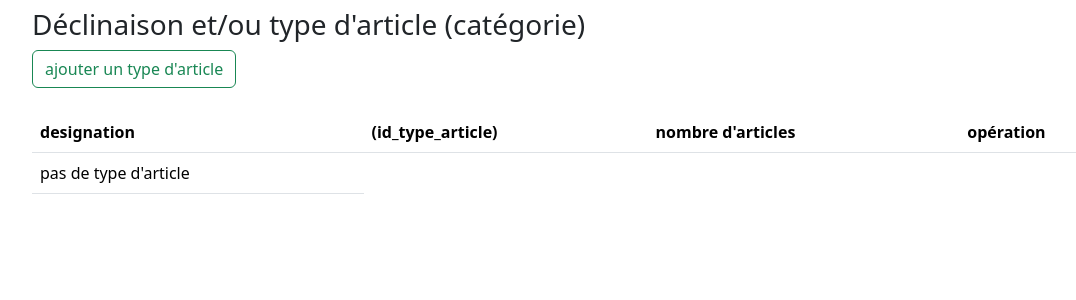
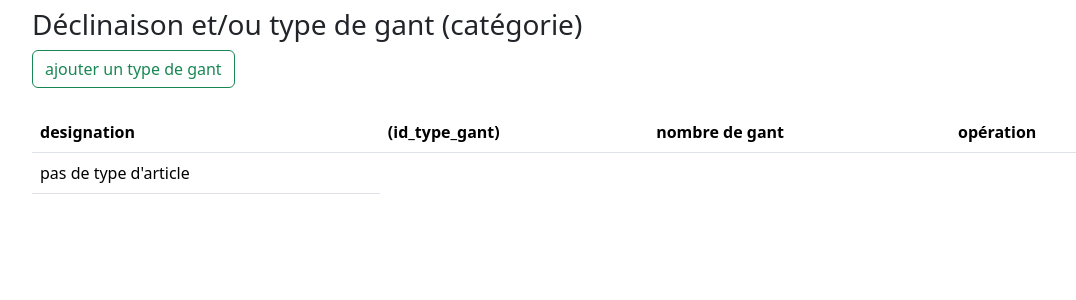
Before and after one commit to benjond/SAE-3-4-5, a Flask app: page /admin/type-article/show in a window 1280 px wide. Shown: the part 64-364 px from the top of the page, without its empty margins (50-1126 px from the left). Run offline with Flask 3, Linux system fonts and the light colour scheme; a user stored in the database is signed in; data that the repository does not hold is empty; some libraries are stand-ins or nearby versions.

Commit message:
Update show_gant.html and show_type_article.html

```diff
--- a/templates/admin/type_article/show_type_article.html
+++ b/templates/admin/type_article/show_type_article.html
@@ -1,30 +1,30 @@
 {% extends 'admin/layout_admin.html' %}
 
 {% block title %}
-    <title>afficher les types d'article</title>
+    <title>afficher les types de gant</title>
 {% endblock %}
 
 {% block body %}
-<h3>Déclinaison et/ou type d'article (catégorie)</h3>
-<a class="btn btn-outline-success" href="/admin/type-article/add">ajouter un type d'article</a>
+<h3>Déclinaison et/ou type de gant (catégorie)</h3>
+<a class="btn btn-outline-success" href="/admin/type-article/add">ajouter un type de gant</a>
 <br><br>
 
 <table class="table">
     <thead class="thead-dark">
         <tr>
-           <th>designation</th> <th>(id_type_article)</th><th>nombre d'articles</th><th>opération</th>
+           <th>designation</th> <th>(id_type_gant)</th><th>nombre de gant</th><th>opération</th>
         </tr>
     </thead>
     <tbody>
-    {% if types_article | length >= 1 %}
-        {% for ligne in types_article %}
+    {% if types_gant | length >= 1 %}
+        {% for ligne in types_gant %}
            <tr>
-                  <td>{{ ligne.libelle }}</td>
-                  <td>{{ ligne.id_type_article }}</td>
+                  <td>{{ ligne.nom_type_gant }}</td>
+                  <td>{{ ligne.id_type_gant }}</td>
                    <td><span style="color: red">{{ ligne.nbr_articles }}</span></td>
                   <td>
-                      <a class="btn btn-outline-danger" href="/admin/type-article/edit?id_type_article={{ ligne.id_type_article }}">editer</a>&nbsp;
-                      <a class="btn btn-outline-warning" href="/admin/type-article/delete?id_type_article={{ ligne.id_type_article }}">supprimer</a>
+                      <a class="btn btn-outline-danger" href="/admin/type-article/edit?id_type_article={{ ligne.id_type_gant }}">editer</a>&nbsp;
+                      <a class="btn btn-outline-warning" href="/admin/type-article/delete?id_type_article={{ ligne.id_type_gant }}">supprimer</a>
                   </td>
            </tr>
         {% endfor %}
```
Also changed, not shown: templates/admin/article/show_article.html (+9 -9 lines).
